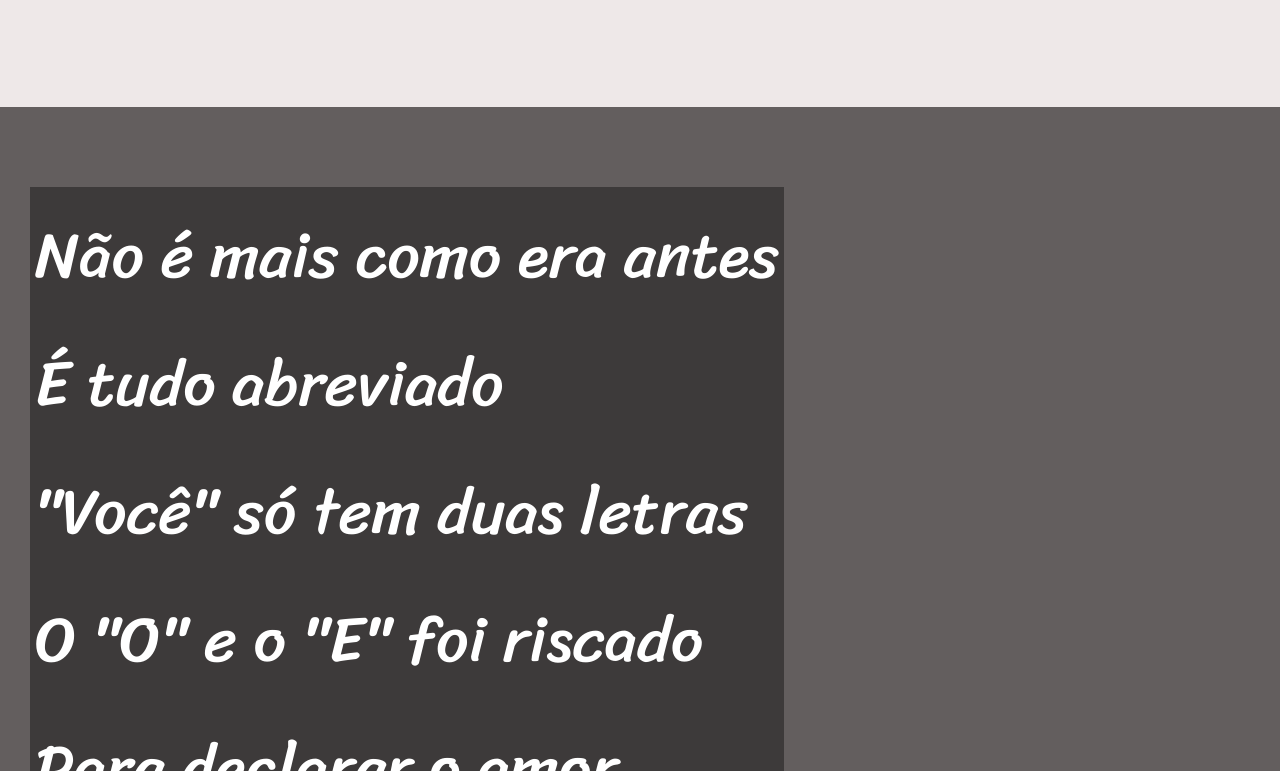
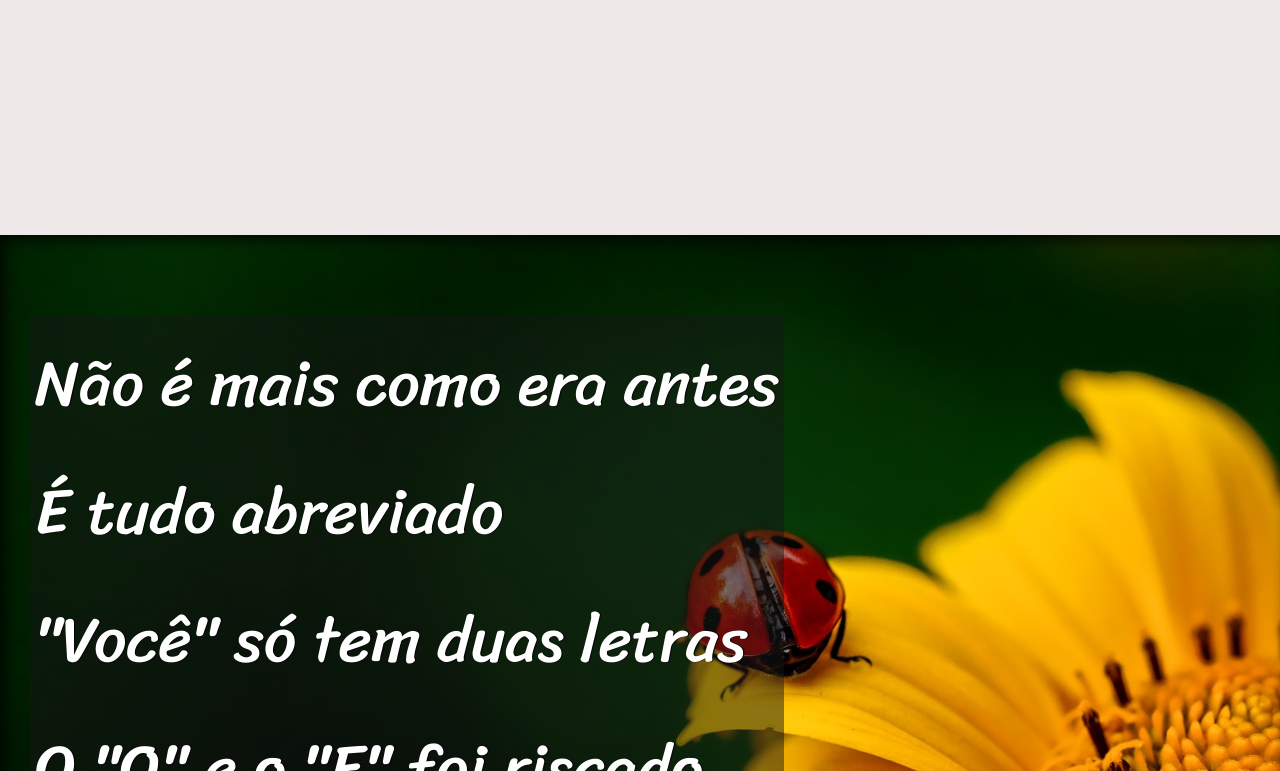
Before and after one commit to Leonardo-dev-br/html-css, a plain HTML site: page exercicios/desafios/d012/index.html in a window 1280 px wide. Shown: the part 1209-1980 px from the top of the page. Drawn offline with Linux system fonts and the light colour scheme.

Commit message:
adicionando imagem e efeito parallax

```diff
--- a/exercicios/desafios/d012/estilo/style.css
+++ b/exercicios/desafios/d012/estilo/style.css
@@ -58,26 +58,47 @@ section{
     font-size: 5vw;
 }
 
+section > p {
+    padding-bottom: 2em;
+}
+
 section.normal {
     background-color: rgb(238, 232, 232);
     color: black;
 
 }
 
+section.imagem{
+    background-color: rgb(99, 94, 94);
+    color: white;
+    box-shadow: inset 6px 6px 13px 0px rgba(0, 0, 0, 0.692); /*coloca sombra na caixa, para dentro*/
+    background-attachment: fixed;
+}
+
 section.imagem > p {
     display: inline-block;
     padding: 5px;
     background-color: rgba(22, 22, 22, 0.486);
+    text-shadow: 1px 0px 1px black;
 
 }
 
-section.imagem{
-    background-color: rgb(99, 94, 94);
-    color: white;
+
+section#img01{
+    background-image: url('../imagens/background001.jpg');
+    background-position: right center;
+    background-size: cover;
 }
+
+section#img02{
+    background-image: url('../imagens/background002.jpg');
+    background-size: cover;
+}
+
 
 footer {
     background-color: black;
+    color: white;
     text-align: center;
     padding: 10px;
 }
--- a/exercicios/desafios/d012/index.html
+++ b/exercicios/desafios/d012/index.html
@@ -28,7 +28,7 @@
 
 
 
-    <section class="imagem">
+    <section class="imagem" id="img01">
         <p>
             Não é mais como era antes <br>
             É tudo abreviado <br>
@@ -62,7 +62,7 @@
 
 
 
-    <section class="imagem">
+    <section class="imagem" id="img02">
         <p>
             Tenho saudade das cartas <br>
             Escritas com a própria mão <br>
```
